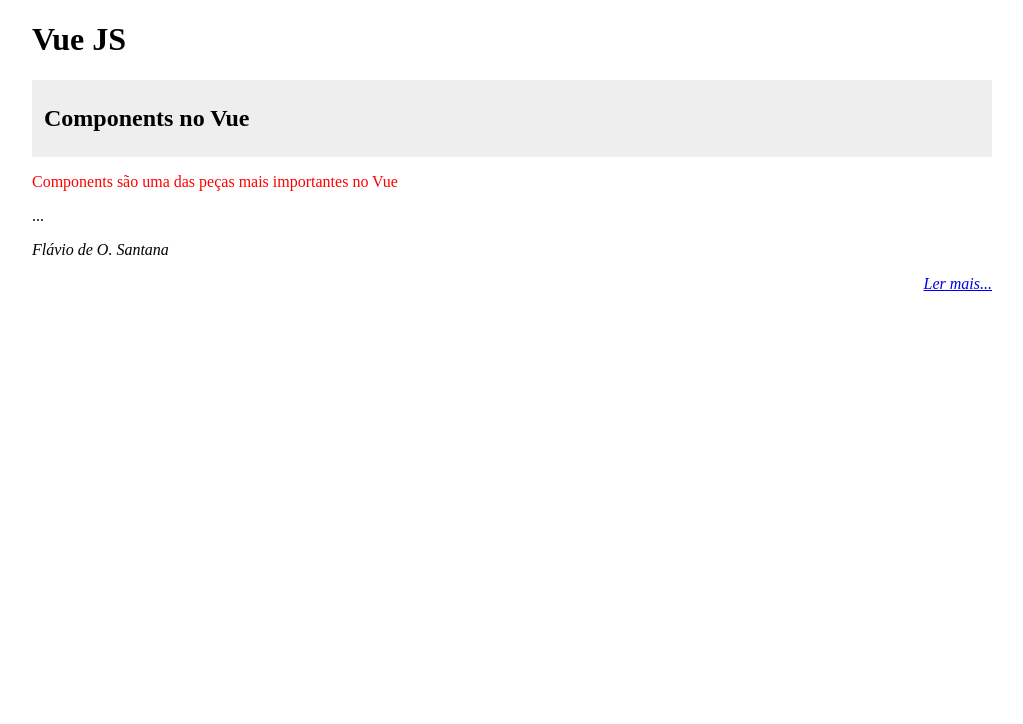
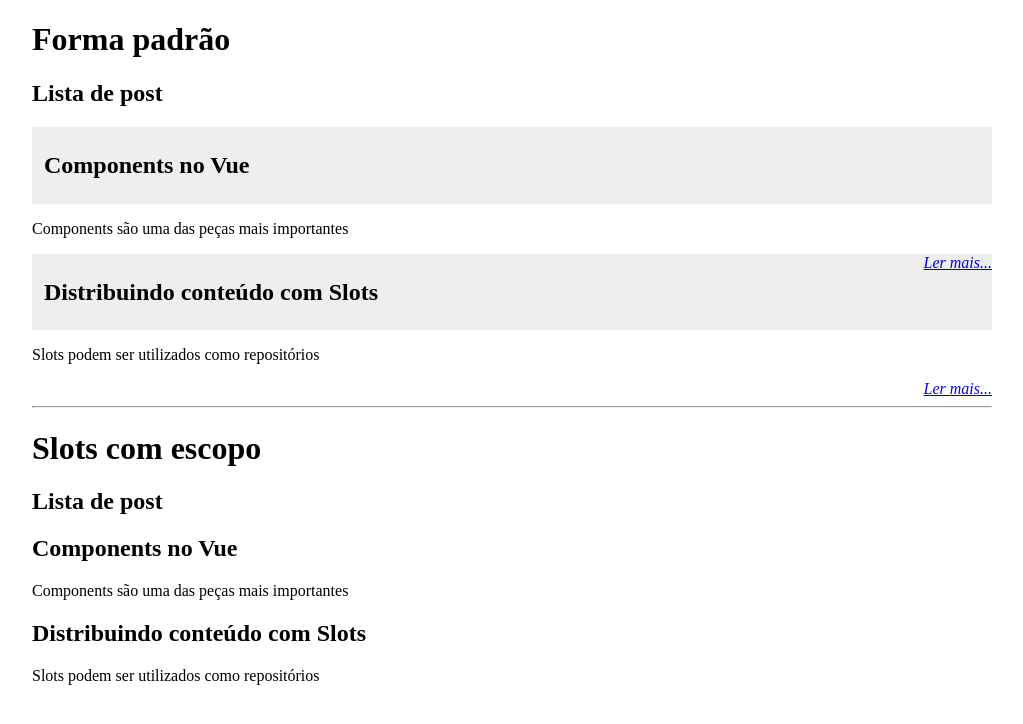
Before and after one commit to flavio-santana/vue-components-avancado, a Vue app: page / in a window 1280 px wide. Shown: the top 724 px of the page, without its empty margins (128-1151 px from the left). Built offline with nearby package versions, Linux system fonts and the light colour scheme.

Commit message:
Finalizado exemplo de uso slots com escopo

```diff
--- a/package.json
+++ b/package.json
@@ -18,6 +18,8 @@
     "babel-eslint": "^10.1.0",
     "eslint": "^6.7.2",
     "eslint-plugin-vue": "^6.2.2",
+    "pug": "^2.0.4",
+    "pug-plain-loader": "^1.0.0",
     "vue-template-compiler": "^2.6.11"
   },
   "eslintConfig": {
--- a/src/App.vue
+++ b/src/App.vue
@@ -1,44 +1,43 @@
 <template>
   <div id="app" class="container">
 
-    <h1>Vue JS</h1>
 
-    <post>
+    <h1>Forma padrão</h1>
 
-      <h2 slot="cabecalho">Components no Vue</h2>
+    <PostsLista :posts="posts"/>
 
-      <template slot="conteudo">
+    <br>
+    <hr>
 
-      <p class="post-paragrafo">Components são uma das peças mais importantes no Vue</p>
+    <h1>Slots com escopo</h1>
 
-      <span>...</span>
-
+    <PostsLista :posts="posts">
+      <template slot-scope="slotProps">
+        <h2>{{ slotProps.meuPost.titulo }}</h2>
+        <p>{{ slotProps.meuPost.conteudo }}</p>
+        <small>{{ slotProps.meuPost.autor }}</small>
       </template>
-
-      <p slot="rodape">{{autor}}</p>
-
-      <!--
-      <p slot="botao">Detalhes...</p>
-      -->
-
-    </post>
+    </PostsLista>
 
   </div>
 </template>
 
-
 <script>
 
-import Post  from './components/Post.vue'
+import PostsLista  from './components/PostsLista.vue'
 
 export default {
 
   components: {
-    Post
+    PostsLista
   },
   data() {
     return {
-      autor: 'Flávio de O. Santana'
+      posts:[
+        {id: 1, titulo: 'Components no Vue', conteudo: 'Components são uma das peças mais importantes'},
+        {id: 2, titulo: 'Distribuindo conteúdo com Slots', conteudo: 'Slots podem ser utilizados como repositórios'},
+
+      ]
     }
   }
 
--- a/src/components/Post.vue
+++ /dev/null
@@ -1,55 +0,0 @@
-
-<template>
-
-    <div class="post">
-
-        <div class="post-cabecalho">
-
-            <slot name="cabecalho"></slot>
-
-        </div>
-
-        <div class="post-conteudo">
-
-            <slot name="conteudo"></slot>
-
-        </div>
-
-        <div class="post-rodape">
-
-            <slot name="rodape"></slot>
-
-            <a href="#" class="link">
-                <slot name="botao">Ler mais...</slot>
-            </a>
-
-        </div>
-
-    </div>
-
-</template>
-
-<style scoped>
-
-    .post{
-        padding: 15px auto;
-    }
-
-    .post-cabecalho{
-        padding: 5px 12px;
-        background-color: #eee;
-    }
-
-    .post-conteudo{
-        font-size: 16px;
-    }
-
-    .post-rodape{
-        font-style: italic;
-    }
-
-    .link{
-        float: right;
-    }
-
-</style>
--- /dev/null
+++ b/src/components/PostsLista.vue
@@ -0,0 +1,32 @@
+<template>
+
+    <div>
+        <h2>Lista de post</h2>
+
+        <PostsListaIten
+        v-for="post in posts"
+        :key="post.id"
+        :post="post">
+            <slot :meuPost="post"></slot>
+        </PostsListaIten>
+
+    </div>
+
+</template>
+
+<script>
+
+import PostsListaIten from './PostsListaIten.vue'
+
+export default {
+    components:{
+        PostsListaIten
+    },
+    props:{
+        posts:{
+            type: Array,
+            required: true
+        }
+    }
+}
+</script>
--- /dev/null
+++ b/src/components/PostsListaIten.vue
@@ -0,0 +1,68 @@
+
+<template>
+
+    <div class="post">
+
+        <slot>
+
+            <div class="post-cabecalho">
+
+            <h2> {{ post.titulo }} </h2>
+
+            </div>
+
+            <div class="post-conteudo">
+
+                <p>{{ post.conteudo }}</p>
+
+            </div>
+
+            <div class="post-rodape">
+
+                <small> <p>{{ post.autor }}</p> </small>
+
+                <a href="#" class="link">Ler mais...</a>
+
+            </div>
+
+        </slot>
+
+    </div>
+
+</template>
+
+<style scoped>
+
+    .post{
+        padding: 15px auto;
+    }
+
+    .post-cabecalho{
+        padding: 5px 12px;
+        background-color: #eee;
+    }
+
+    .post-conteudo{
+        font-size: 16px;
+    }
+
+    .post-rodape{
+        font-style: italic;
+    }
+
+    .link{
+        float: right;
+    }
+
+</style>
+
+<script>
+export default {
+    props:{
+        post:{
+            type: Object,
+            required: true
+        }
+    }
+}
+</script>
```
Also changed, not shown: 1 other file (tests, documents, lock files or other folders).
